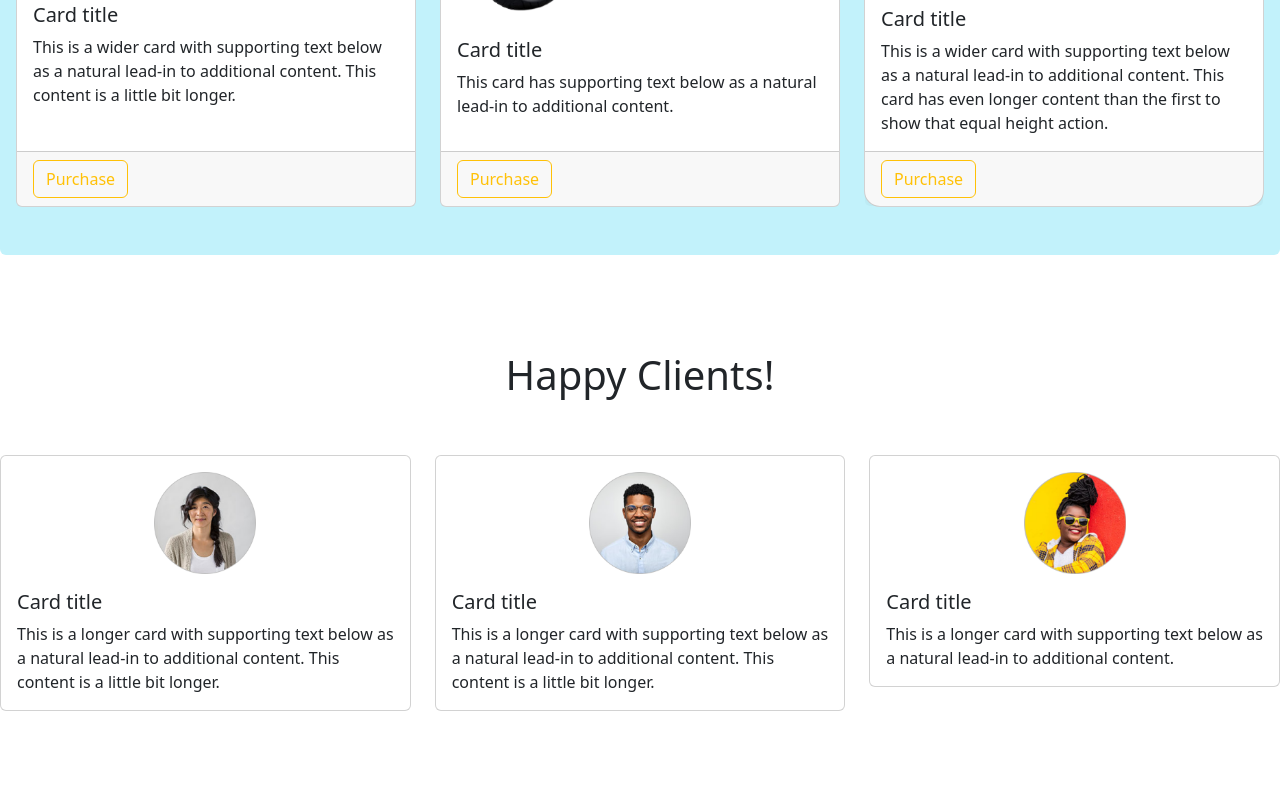
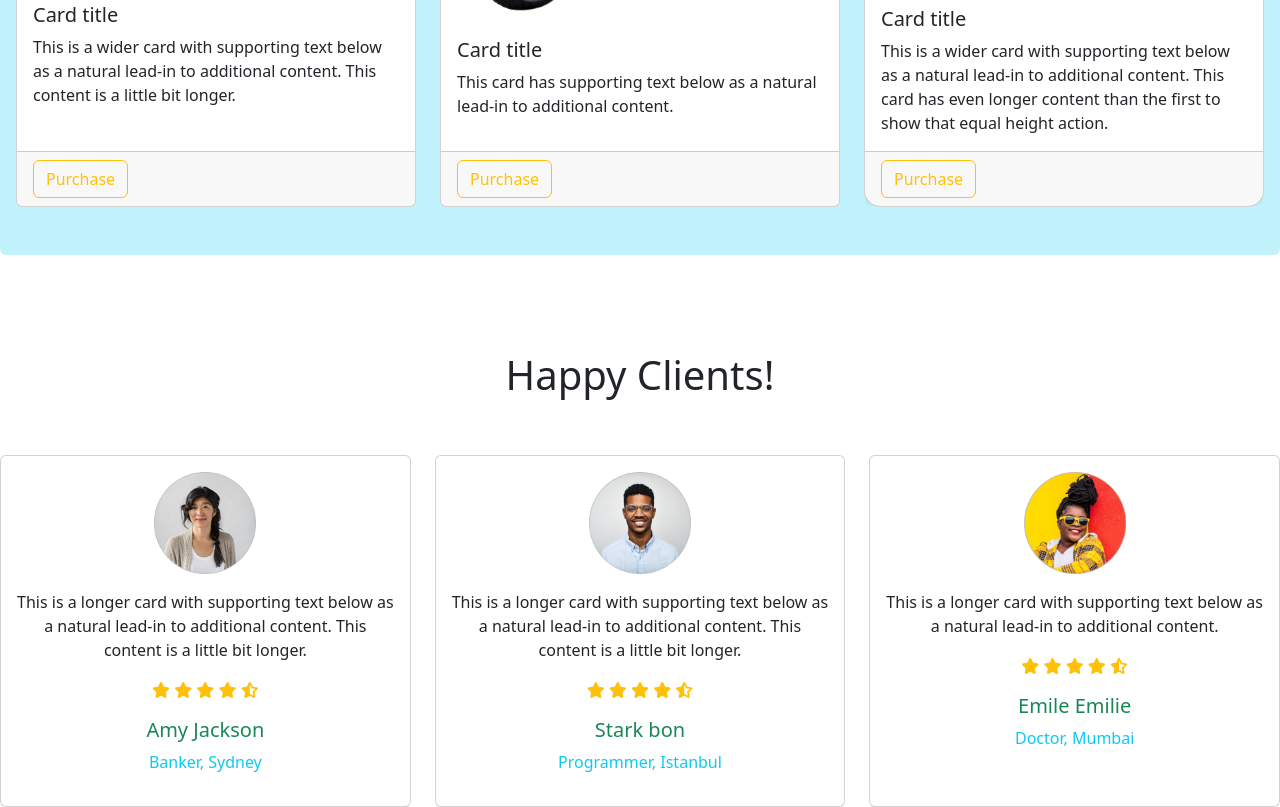
Before and after one commit to muhammada12/bikerzone-web, a plain HTML site: page index.html in a window 1280 px wide. Shown: the part 1721-2528 px from the top of the page. Before the commit the page ends 2432 px from the top, so only its background shows below. Drawn offline with nearby package versions, Linux system fonts and the light colour scheme.

Commit message:
working on happy clients card added

```diff
--- a/index.html
+++ b/index.html
@@ -7,6 +7,7 @@
     <!-- CDN link from bootstrap -->
     <link href="https://cdn.jsdelivr.net/npm/bootstrap@5.3.0-alpha1/dist/css/bootstrap.min.css" rel="stylesheet" integrity="sha384-GLhlTQ8iRABdZLl6O3oVMWSktQOp6b7In1Zl3/Jr59b6EGGoI1aFkw7cmDA6j6gD" crossorigin="anonymous">
     <link rel="stylesheet" href="index.css">
+    <script src="https://kit.fontawesome.com/0ac437c3d7.js" crossorigin="anonymous"></script>
   </head>
   <body>
     <!-- header -->
@@ -160,32 +161,56 @@
       </section>
       <!-- Happy Clients -->
       <section class="mt-5">
-        <h1 class="text-center py-5">Happy Clients!</h1>
+        <h1 class="text-center py-5">Happy <span class="">Clients!</span></h1>
         <div class="row row-cols-1 row-cols-md-3 g-4">
           <div class="col">
-            <div class="card">
+            <div class="card text-center h-100">
               <img src="elements/user-2.png" class="w-25 mt-3 mx-auto text-center card-img-top" alt="...">
               <div class="card-body">
-                <h5 class="card-title">Card title</h5>
                 <p class="card-text">This is a longer card with supporting text below as a natural lead-in to additional content. This content is a little bit longer.</p>
+                <p class="text-warning">
+                  <i class="fa-solid fa-star"></i>
+                  <i class="fa-solid fa-star"></i>
+                  <i class="fa-solid fa-star"></i>
+                  <i class="fa-solid fa-star"></i>
+                  <i class="fa-solid fa-star-half-stroke"></i>
+                </p>
+                <h5 class="text-success">Amy Jackson</h5>
+                <p class="text-info">Banker, Sydney</p>
               </div>
             </div>
           </div>
           <div class="col">
-            <div class="card">
+            <div class="card text-center h-100">
               <img src="elements/user-1.png" class="w-25 mt-3 mx-auto text-center card-img-top" alt="...">
               <div class="card-body">
-                <h5 class="card-title">Card title</h5>
                 <p class="card-text">This is a longer card with supporting text below as a natural lead-in to additional content. This content is a little bit longer.</p>
+                <p class="text-warning">
+                  <i class="fa-solid fa-star"></i>
+                  <i class="fa-solid fa-star"></i>
+                  <i class="fa-solid fa-star"></i>
+                  <i class="fa-solid fa-star"></i>
+                  <i class="fa-solid fa-star-half-stroke"></i>
+                </p>
+                <h5 class="text-success">Stark bon</h5>
+                <p class="text-info">Programmer, Istanbul</p>
               </div>
             </div>
           </div>
           <div class="col">
-            <div class="card">
+            <div class="card text-center h-100">
               <img src="elements/user-3.png" class="w-25 mt-3 mx-auto text-center card-img-top" alt="...">
               <div class="card-body">
-                <h5 class="card-title">Card title</h5>
                 <p class="card-text">This is a longer card with supporting text below as a natural lead-in to additional content.</p>
+                <p class="text-warning">
+                  <i class="fa-solid fa-star"></i>
+                  <i class="fa-solid fa-star"></i>
+                  <i class="fa-solid fa-star"></i>
+                  <i class="fa-solid fa-star"></i>
+                  <i class="fa-solid fa-star-half-stroke"></i>
+                </p>
+                <h5 class="text-success">Emile Emilie</h5>
+                <p class="text-info">Doctor, Mumbai</p>
               </div>
             </div>
           </div>
```
